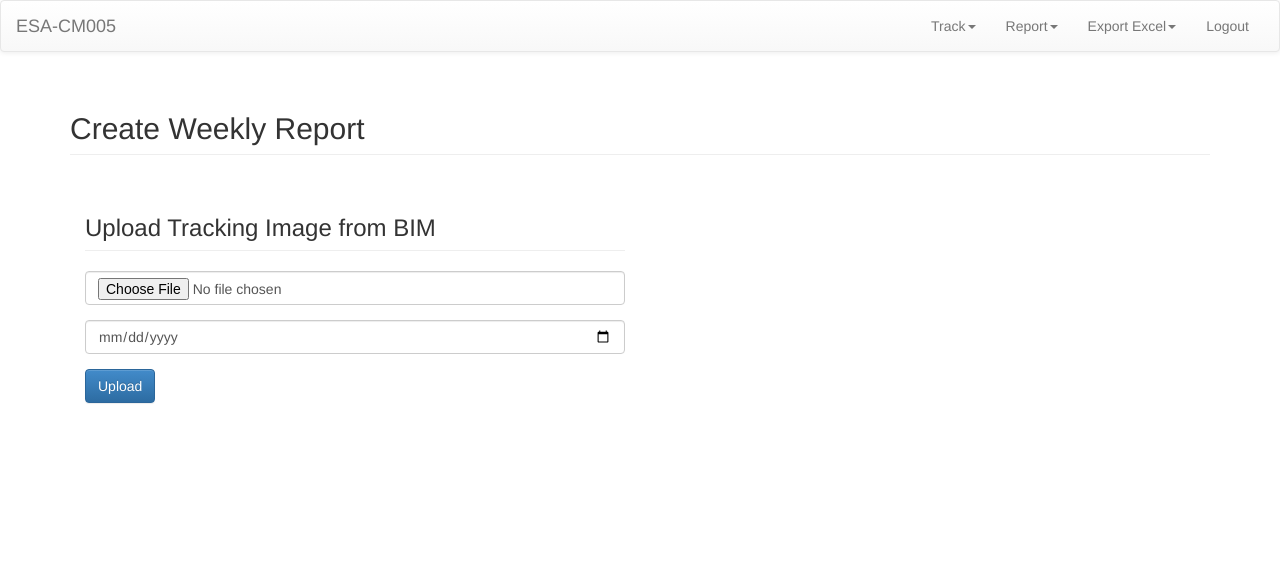
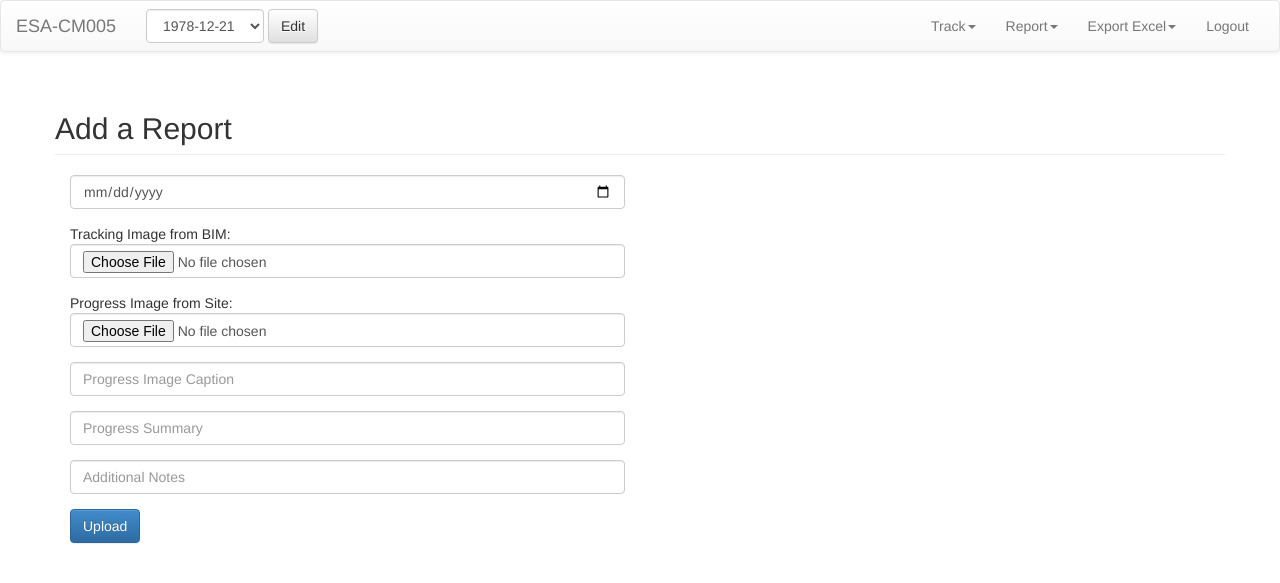
Before and after one commit to kyspy/esa-cm5, a Flask app: page /create_waterproofing in a window 1280 px wide. Shown: the top 583 px of the page. Run offline with Flask 2, Linux system fonts and the light colour scheme; the visitor is signed in with stand-in values (Sample User, id 1); data comes from the database, SQL or seed files in the repository; some libraries are stand-ins or nearby versions.

Commit message:
added ability to edit report entries

```diff
--- a/forms.py
+++ b/forms.py
@@ -2,7 +2,7 @@ from flask.ext.wtf import Form
 from wtforms import FloatField, DateField, StringField, IntegerField, TextField, PasswordField, FileField, validators
 from wtforms.validators import Required
 from wtforms.ext.sqlalchemy.fields import QuerySelectField
-from models import Area, Shift, Material, Location
+from models import Area, Shift, Material, Location, Report
 
 def getAllAreas():
     return Area.query
@@ -15,6 +15,9 @@ def getAllShifts():
 
 def getAllMaterials():
     return Material.query
+
+def getAllReportDates():
+    return Report.query
 
 class TrackingForm(Form):
     date = DateField('Date (MM/DD/YYYY)', validators=[Required()], format='%m/%d/%Y')
@@ -33,18 +36,14 @@ class LoginForm(Form):
     email = TextField("Email",  [validators.Required("Please enter your email address."), validators.Email("Please enter your email address.")])
     password = PasswordField('Password', [validators.Required("Please enter a password.")])
 
-class WeeklyImgForm(Form):
-    img = FileField()
-    date = DateField('Date of Report (MM/DD/YYYY)', validators=[Required()], format='%m/%d/%Y')
-
-class WeeklyFieldImgForm(Form):
-    img = FileField()
-    date = DateField('Date of Report (MM/DD/YYYY)', validators=[Required()], format='%m/%d/%Y')
-    caption = StringField('Caption', validators = [Required()])
-
-class WeeklyForm(Form):
+class ReportForm(Form):
+    bimimg = FileField('Tracking Image from BIM')
+    siteimg = FileField('Progress Image from Site')
     summary = TextField('Progress Summary')
     note = TextField('Additional Notes')
+    date = DateField('Date (MM/DD/YYYY)', validators=[Required()], format='%m/%d/%Y')
+    site_caption = StringField('Progress Image Caption', validators = [Required()])
+    edit_date = QuerySelectField(query_factory=getAllReportDates, get_label='date')
 
 class AddAreaForm(Form):
     area = StringField('Area (for example East Cavern)', validators = [Required()])
--- a/migrations/env.py
+++ b/migrations/env.py
@@ -13,7 +13,7 @@ fileConfig(config.config_file_name)
 
 # add your model's MetaData object here
 # for 'autogenerate' support
-from cm5_app import db
+# from myapp import mymodel
 # target_metadata = mymodel.Base.metadata
 from flask import current_app
 config.set_main_option('sqlalchemy.url', current_app.config.get('SQLALCHEMY_DATABASE_URI'))
--- a/templates/create_waterproofing.html
+++ b/templates/create_waterproofing.html
@@ -1,14 +1,38 @@
 {% extends "layout.html" %}
+{% block head %}
+    <link rel="stylesheet" href="../../static/css/bootstrap.css">
+    <link rel="stylesheet" href="../../static/css/bootstrap-theme.css">
+    <link rel="stylesheet" href="../../static/css/custom.css">
+{% endblock head %}
+
+{% block navbar %}
+
+ <form class="navbar-form navbar-left" method="POST" role="form">
+    <div class="form-group">
+    {{ form.hidden_tag() }}
+    {% call macro.form_field(form.edit_date) %} {% endcall %}
+    </div>
+    <input type="submit" name="action" value="Edit" class="btn btn-default">
+    </form>
+
+{% endblock navbar %}
+
 {% block content %}
-    <h2 class="page-header">Create Weekly Report</h2>
+
+<div class="row">
+    <h2 class="page-header">{{ action }} {{ data_type }}</h2>
     <div class="col-lg-6">
-    <h3 class="page-header">Upload Tracking Image from BIM</h3>
     <form action="" method="POST" enctype="multipart/form-data" class="form-default">
     {{ form.hidden_tag() }}
-    {% call macro.form_field(form.img) %} {% endcall %}
     {% call macro.form_field(form.date) %} {% endcall %}
-    <input type="submit" value="Upload" class="btn btn-primary"> </p>
+    Tracking Image from BIM: {% call macro.form_field(form.bimimg) %} {% endcall %}
+    Progress Image from Site: {% call macro.form_field(form.siteimg) %} {% endcall %}
+    {% call macro.form_field(form.site_caption) %} {% endcall %}
+    {% call macro.form_field(form.summary) %} {% endcall %}
+    {% call macro.form_field(form.note) %} {% endcall %}
+    <input type="submit" name="action" value="Upload" class="btn btn-primary">
     </form>
     </div>
+</div>
 
 {% endblock content %}
--- a/templates/layout.html
+++ b/templates/layout.html
@@ -9,6 +9,7 @@
     <link rel="shortcut icon" href="../../assets/ico/favicon.ico">
 
     <title>ESA CM005 Tracking App</title>
+    {% block head %} {% endblock head %}
     <link rel="stylesheet" href="../static/css/bootstrap.css">
     <link rel="stylesheet" href="../static/css/bootstrap-theme.css">
     <link rel="stylesheet" href="../static/css/custom.css">
@@ -42,7 +43,7 @@
             <li><a href="#">Rebar</a></li>
             <li><a href="#">Concrete</a></li>
             <li class="divider"></li>
-            <li class="dropdown-header">Create Weekly Report</li>
+            <li class="dropdown-header">Add Weekly Report</li>
             <li><a href="{{ url_for('create_waterproofing') }}">Waterproofing</a></li>
             <li><a href="#">Rebar</a></li>
             <li><a href="#">Concrete</a></li>
--- a/templates/track_waterproofing.html
+++ b/templates/track_waterproofing.html
@@ -107,7 +107,7 @@
                  {{ form.hidden_tag() }}
                  {% call macro.form_field(area_form.area) %} {% endcall %}
                  {% call macro.form_field(area_form.location) %} {% endcall %}
-                <input type="submit" value="Submit" class="btn btn-primary"> </p>
+                <input type="submit" value="Submit" class="btn btn-primary">
                 </form>
                 </div>
                 </div>
--- a/views.py
+++ b/views.py
@@ -1,7 +1,7 @@
-from flask import render_template, redirect, url_for, flash, Response, make_response
+from flask import render_template, redirect, url_for, flash, Response, request
 from cm5_app import app, db, login_manager
-from forms import TrackingForm, LoginForm, WeeklyImgForm, WeeklyForm, AddAreaForm, AddShiftForm, AddMaterialForm
-from models import Area, Shift, Material, User, Bimlink, Bimimage, Track, Location
+from forms import TrackingForm, LoginForm, ReportForm, AddAreaForm, AddShiftForm, AddMaterialForm
+from models import Area, Shift, Material, User, Bimlink, Report, Track, Location
 from datetime import datetime, timedelta
 from flask.ext.login import login_user, login_required, logout_user
 from sqlalchemy import func
@@ -69,23 +69,18 @@ def login():
     return render_template('login.html', form=form)
 
 @app.route("/logout")
-@login_required
+#@login_required
 def logout():
     logout_user()
     return redirect(url_for('index'))
 
 @app.route("/3d")
-@login_required
+#@login_required
 def threed():
     return render_template('3d.html')
 
-@app.route("/test_bimlink")
-def test_bimlink():
-    test = Bimlink.query.order_by(Bimlink.excel_id)
-    return render_template('test_bimlink.html', test=test)
-
 @app.route("/add_area", methods=["GET", "POST"])
-@login_required
+#@login_required
 def add_area():
     form = AddAreaForm()
     if form.validate_on_submit():
@@ -97,7 +92,7 @@ def add_area():
         return redirect(url_for('track_waterproofing'))
 
 @app.route("/add_shift", methods=["GET", "POST"])
-@login_required
+#@login_required
 def add_shift():
         form = AddShiftForm()
         if form.validate_on_submit():
@@ -107,7 +102,7 @@ def add_shift():
             return redirect(url_for('track_waterproofing'))
 
 @app.route("/add_material", methods=["GET", "POST"])
-@login_required
+#@login_required
 def add_material():
         form = AddMaterialForm()
         if form.validate_on_submit():
@@ -117,34 +112,72 @@ def add_material():
             return redirect(url_for('track_waterproofing'))
 
 @app.route("/create_waterproofing", methods=["GET", "POST"])
-@login_required
+#@login_required
 def create_waterproofing():
     #figure out how to resize the image
-    form = WeeklyImgForm()
-    if form.validate_on_submit():
-        file = form.img.data
-        if file and allowed_file(file.filename):
-            exists = Bimimage.query.filter_by(report_date = form.date.data).first()
-            filename = secure_filename(file.filename)
-            file.save(os.path.join(app.config['UPLOAD_FOLDER'], filename))
-            if exists:
-                exists.img_filename = file.filename
-                db.session.commit()
-                return redirect(url_for('report_waterproofing'))
-            else:
-                f = Bimimage(img_filename = file.filename, report_date = form.date.data, report_type = "Waterproofing")
-                db.session.add(f)
-                db.session.commit()
-                return redirect(url_for('report_waterproofing'))
-    return render_template('create_waterproofing.html', form=form)
+    form = ReportForm()
+    if request.method == 'POST':
+        if request.form['action'] == 'Upload':
+            bim_file = form.bimimg.data
+            if bim_file and allowed_file(bim_file.filename):
+                bim_filename = secure_filename(bim_file.filename)
+                bim_file.save(os.path.join(app.config['UPLOAD_FOLDER'], bim_filename))
+            site_file = form.siteimg.data
+            if site_file and allowed_file(site_file.filename):
+                site_filename = secure_filename(site_file.filename)
+                site_file.save(os.path.join(app.config['UPLOAD_FOLDER'], site_filename))
+            f = Report(bimimg_filename = bim_file.filename, siteimg_filename = site_file.filename, site_caption = form.site_caption.data, date = form.date.data, note = form.note.data, summary = form.summary.data)
+            db.session.add(f)
+            db.session.commit()
+            return redirect(url_for('index'))
+        elif request.form['action'] == 'Edit':
+            id_object = form.edit_date.data
+            r = Report.query.get(id_object.id)
+            id = r.id
+            return redirect(url_for('edit_waterproofing', id=id))
+    elif request.method == 'GET':
+        return render_template('create_waterproofing.html', form=form, data_type="Report", action="Add a")
+
+@app.route("/create_waterproofing/<id>/", methods=["GET", "POST"])
+#@login_required
+def edit_waterproofing(id):
+    report = Report.query.get(id)
+    form = ReportForm(obj=report)
+    if request.method == 'POST':
+        if request.form['action'] == 'Upload':
+            #change it to overwrite the exisiting entry intead of making a new one
+            form.populate_obj(report)
+            bim_file = form.bimimg.data
+            if bim_file and allowed_file(bim_file.filename):
+                bim_filename = secure_filename(bim_file.filename)
+                bim_file.save(os.path.join(app.config['UPLOAD_FOLDER'], bim_filename))
+            site_file = form.siteimg.data
+            if site_file and allowed_file(site_file.filename):
+                site_filename = secure_filename(site_file.filename)
+                site_file.save(os.path.join(app.config['UPLOAD_FOLDER'], site_filename))
+            report.bimimg_filename = bim_file.filename
+            report.siteimg_filename = site_file.filename
+            report.site_caption = form.site_caption.data
+            report.date = form.date.data
+            report.note = form.note.data
+            report.summary = form.summary.data
+            db.session.commit()
+            return redirect(url_for('index'))
+        elif request.form['action'] == 'Edit':
+            id_object = form.edit_date.data
+            r = Report.query.get(id_object.id)
+            id = r.id
+            return redirect(url_for('edit_waterproofing', id=id))
+    elif request.method == 'GET':
+        return render_template('create_waterproofing.html', form=form, data_type=report.date, action="Edit")
 
 @app.route("/report_waterproofing", methods=["GET", "POST"])
-@login_required
+#@login_required
 def report_waterproofing():
     #get image
-    i = Bimimage.query.order_by(Bimimage.id.desc()).first()
+    i = Report.query.order_by(Report.id.desc()).first()
     #get image report date - 7 days and query database for entries in that week
-    report_date_end = i.report_date + timedelta(days=-7)
+    report_date_end = i.date + timedelta(days=-7)
     #get each area and total quanitity for each area
     all_areas = Area.query.all()
     all_locations = Location.query.all()
@@ -155,21 +188,21 @@ def report_waterproofing():
         for l in all_locations:
             for m in all_materials:
                 x += 1
-                total = db.session.query(func.sum(Track.quantity).label('total')).join(Area).join(Location).join(Material).filter(Area.id == Track.area_id).filter(Location.id == Track.location_id).filter(Material.id == Track.material_id).filter(Track.date.between(report_date_end, i.report_date)).filter(Material.material == m.material).filter(Area.area == a.area).filter(Location.location == l.location)
+                total = db.session.query(func.sum(Track.quantity).label('total')).join(Area).join(Location).join(Material).filter(Area.id == Track.area_id).filter(Location.id == Track.location_id).filter(Material.id == Track.material_id).filter(Track.date.between(report_date_end, i.date)).filter(Material.material == m.material).filter(Area.area == a.area).filter(Location.location == l.location)
                 for t in total.all():
                     sums[x] = [a.area, l.location, m.material, t.total]
 
-    total = db.session.query(func.sum(Track.quantity).label('total')).join(Area).join(Location).join(Material).filter(Area.id == Track.area_id).filter(Location.id == Track.location_id).filter(Material.id == Track.material_id).filter(Track.date.between(report_date_end, i.report_date))
+    total = db.session.query(func.sum(Track.quantity).label('total')).join(Area).join(Location).join(Material).filter(Area.id == Track.area_id).filter(Location.id == Track.location_id).filter(Material.id == Track.material_id).filter(Track.date.between(report_date_end, i.date))
     return render_template('report_waterproofing.html', i=i, total = total, sums = sums)
 
 @app.route('/')
 @app.route('/index', methods=['GET', 'POST'])
-@login_required
+#@login_required
 def index():
     return render_template('dashboard.html')
 
 @app.route('/track_waterproofing', methods=['GET', 'POST'])
-@login_required
+#@login_required
 def track_waterproofing():
     form = TrackingForm()
     area_form = AddAreaForm()
@@ -227,7 +260,7 @@ def track_waterproofing():
     return render_template('track_waterproofing.html', form=form, lines=lines, area_form=area_form, shift_form=shift_form, material_form=material_form)
 
 @app.route('/delete_entry', methods=['GET', 'POST'])
-@login_required
+#@login_required
 def delete_entry():
     entry = Track.query.order_by(Track.id.desc()).first()
     db.session.delete(entry)
@@ -235,6 +268,7 @@ def delete_entry():
     return redirect(url_for('track_waterproofing'))
 
 @app.route('/download_all_excel', methods=['GET', 'POST'])
+#@login_required
 def download_all_excel():
     response = Response()
     response.status_code = 200
@@ -313,6 +347,7 @@ def download_all_excel():
     return response
 
 @app.route('/download_bim_excel', methods=['GET', 'POST'])
+#@login_required
 def download_bim_excel():
     response = Response()
     response.status_code = 200
```
Also changed, not shown: manage.py (+16 -7 lines), migrations/versions/1bedae6714a4_.py (deleted, +0 -26 lines), migrations/versions/bc003a85e36_.py (renamed from migrations/versions/456d8230bcf1_.py, +31 -27 lines), models.py (+15 -9 lines), templates/report_waterproofing.html (+11 -4 lines), app.db, static/uploads/tracks.jpg (added).
